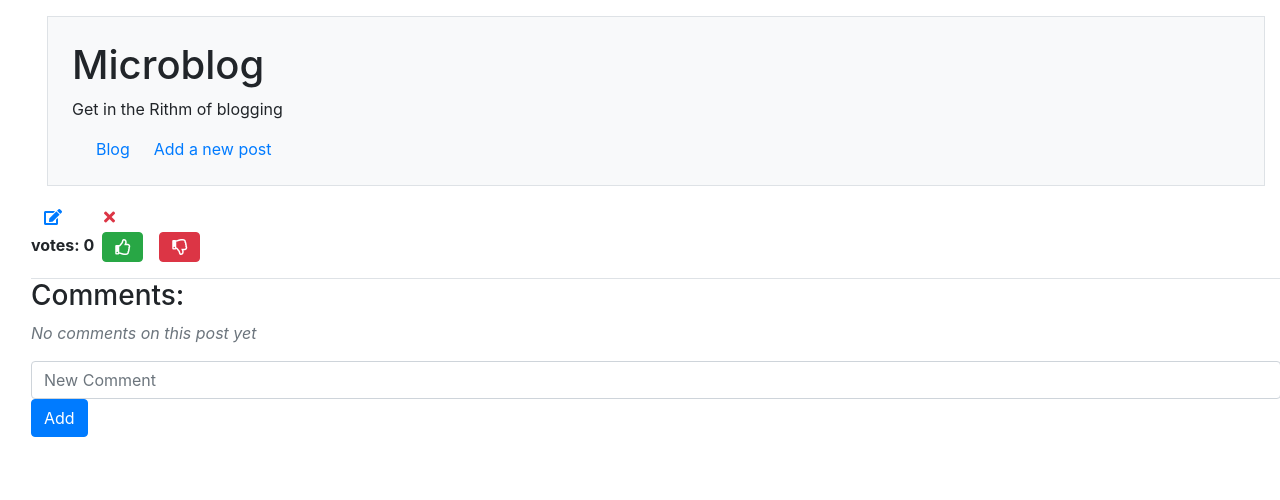
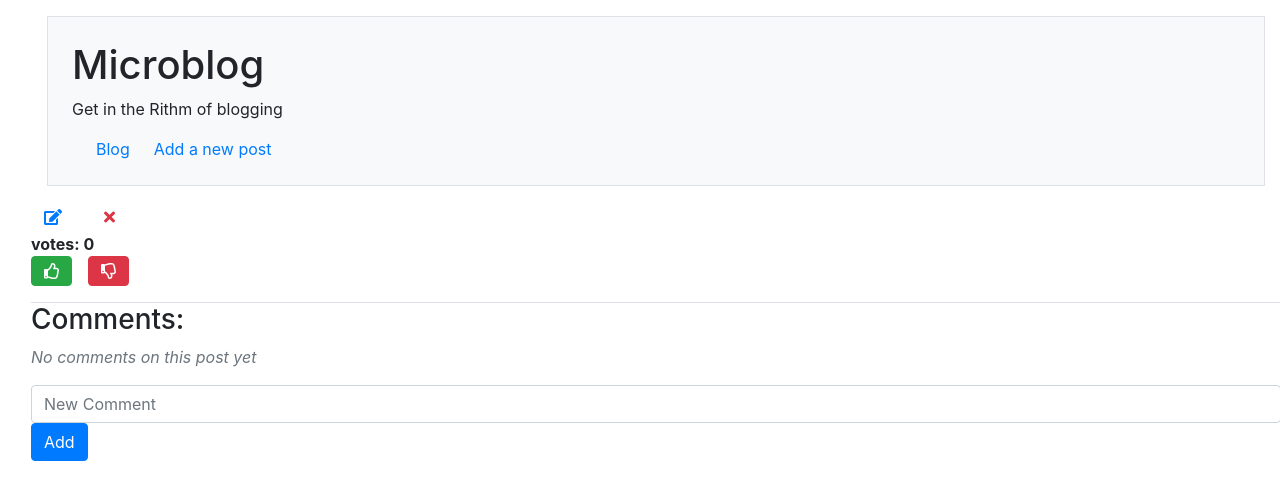
Before and after one commit to langevinj/react-redux-microblog, a React (Create React App) app: page /posts/1 in a window 1280 px wide. Shown: the top 500 px of the page. Built offline with nearby package versions, Linux system fonts and the light colour scheme; no server answers.

Commit message:
voting initiated and displaying correctly

```diff
--- a/src/Post.js
+++ b/src/Post.js
@@ -4,7 +4,7 @@ import CommentForm from './CommentForm'
 import CommentList from './CommentList'
 import PostDisplay from './PostDisplay'
 import PostForm from './PostForm'
-import { fetchPostInfoFromApi, removePostFromApi, editPostInApi, fetchCommentsForPost, addCommentInApi, deleteCommentInApi } from './actionCreators'
+import { fetchPostInfoFromApi, removePostFromApi, editPostInApi, fetchCommentsForPost, addCommentInApi, deleteCommentInApi, voteOnPostApi } from './actionCreators'
 import { useSelector, useDispatch } from 'react-redux'
 
 function Post() {
@@ -14,15 +14,16 @@ function Post() {
     const comments = useSelector(st => st.posts.comments)
     const titles = useSelector(st => st.titles)
     const [editView, setEditView] = useState(false)
+    const [toggler, setToggler] = useState(true)
 
     //get the info on the post from the API
     useEffect(() => {
         dispatch(fetchPostInfoFromApi(id));
-    }, [dispatch, editView])
+    }, [dispatch, editView, toggler])
 
     useEffect(() => {
         dispatch(fetchCommentsForPost(id));
-    }, [dispatch, comments])
+    }, [dispatch, toggler])
 
     const history = useHistory()
 
@@ -49,17 +50,25 @@ function Post() {
         evt.preventDefault();
         console.log(evt.target.id)
         dispatch(deleteCommentInApi(post.id, evt.target.id))
+        setToggler(!toggler)
     }
 
     //add a comment to a post
     const addNewComment = (comment) => {
         dispatch(addCommentInApi(post.id, comment))
+        setToggler(!toggler)
+    }
+
+    const handleVote = (evt) => {
+        evt.preventDefault();
+        dispatch(voteOnPostApi(evt.target.parentNode.id, evt.target.id));
+        setToggler(!toggler)
     }
 
     return (
         <div>
             {post ? !editView ? (<>
-                <PostDisplay post={post} toggleEditView={toggleEditView} deleteBlog={deleteBlog}/>
+                <PostDisplay post={post} toggleEditView={toggleEditView} deleteBlog={deleteBlog} handleVote={handleVote}/>
                 <h3 className="border-top">Comments:</h3>
                 <CommentList comments={comments} deleteComment={deleteTargetComment} /><CommentForm addComment={addNewComment} /></>) : <PostForm post={post} editBlog={editBlog}/> : <></>}
         </div>
--- a/src/PostDisplay.js
+++ b/src/PostDisplay.js
@@ -1,14 +1,17 @@
 import React from 'react'
 import VotingButtons from './VotingButtons'
 
-function PostDisplay({ post = null, toggleEditView = () => {}, deleteBlog = () => {} }) {
+function PostDisplay({ post = null, toggleEditView = () => {}, deleteBlog = () => {}, handleVote = () => {} }) {
     return (
         <>
         {post ? (<><div className="post-header" id={post.id}>
                 <h2 className="title">{post.title}</h2>
                 <button className="btn fas fa-edit text-primary mr-3" onClick={toggleEditView}></button>
                 <button className="btn fas fa-times text-danger" onClick={deleteBlog}></button>
-                <VotingButtons count={post.votes}/>
+                <div>
+                <span className="vote-count font-weight-bold mr-2">votes: {post.votes ? post.votes : 0 }</span>
+                <VotingButtons handleVote={handleVote} id={post.id}/>
+                </div>
         </div>
             <p className="font-italic">{post.description}</p>
                 <p>{post.body}</p></>) : <h1>404 oops this blog post wasn't found!</h1>}
--- a/src/TitleList.js
+++ b/src/TitleList.js
@@ -1,21 +1,29 @@
-import React, { useEffect } from 'react'
+import React, { useEffect, useState } from 'react'
 import { Link } from 'react-router-dom'
 import { useSelector, useDispatch } from 'react-redux'
 import {v4 as uuid} from 'uuid'
-import { fetchPostsFromApi} from './actionCreators'
+import { fetchPostsFromApi, voteOnPostApi } from './actionCreators'
 import VotingButtons from './VotingButtons'
 
 function TitleList(){
     const titles = useSelector(st => st.titles);
+    // const votes = useSelector(st => st.titles.votes)
+    const [voted, setVoted] = useState(true)
     const dispatch = useDispatch();
 
     useEffect(() => {
         dispatch(fetchPostsFromApi());
-    }, [dispatch])
+    }, [dispatch, voted])
+
+    const handleVote = (evt) => {
+        evt.preventDefault();
+        dispatch(voteOnPostApi(evt.target.parentNode.id, evt.target.id));
+        setVoted(!voted)
+    }
 
     return (
         <ul>
-            {titles ? titles.map(title => <li className="postCard container w-25 border rounded bg-white m-2 d-inline-block p-3" key={uuid()}><Link to={`/posts/${title.id}`}><p>{title.title}</p></Link><p>{title.description}</p><VotingButtons /></li>) : null}
+            {titles ? titles.map(title => <li className="postCard container w-25 border rounded bg-white m-2 d-inline-block p-3" key={uuid()} id={title.id}><Link to={`/posts/${title.id}`}><p>{title.title}</p></Link><p>{title.description}</p><div><span className="vote-count font-weight-bold mr-2">votes: {title.votes ? title.votes : 0 }</span></div><VotingButtons id={title.id} handleVote={handleVote}/></li>) : null}
         </ul>
     )
 }
--- a/src/VotingButtons.js
+++ b/src/VotingButtons.js
@@ -1,12 +1,11 @@
-import React from 'react'
+import React  from 'react'
+import { voteOnPostApi } from './actionCreators'
 
-function VotingButtons({ count = 0 }) {
-
+function VotingButtons({ handleVote = () => {}, id = null}) {
     return (
-        <div className="voting-buttons">
-            <span className="vote-count font-weight-bold mr-2">votes: {count}</span>
-            <button className="far fa-thumbs-up btn btn-success mr-3"></button>
-            <button className="far fa-thumbs-down btn btn-danger"></button>
+        <div className="voting-buttons" id={id}>
+            <button className="far fa-thumbs-up btn btn-success mr-3" id="up" onClick={handleVote}></button>
+            <button className="far fa-thumbs-down btn btn-danger" id="down" onClick={handleVote}></button>
         </div>
     )
 }
--- a/src/actionCreators.js
+++ b/src/actionCreators.js
@@ -1,5 +1,5 @@
 import axios from 'axios';
-import { ADD, EDIT, REMOVE, ADDCOMMENT, DELETECOMMENT, FETCH_INFO, FETCH_POSTS, ERROR, FETCH_COMMENTS } from './actionTypes'
+import { ADD, EDIT, REMOVE, ADDCOMMENT, DELETECOMMENT, FETCH_INFO, FETCH_POSTS, ERROR, FETCH_COMMENTS, VOTE } from './actionTypes'
 
 const API_URL = 'http://localhost:5000/api'
 
@@ -56,6 +56,13 @@ function deleteComment(id) {
     return {
         type: DELETECOMMENT,
         id
+    }
+}
+
+function voteOnPost(id, count) {
+    return {
+        type: VOTE,
+        id, count
     }
 }
 
@@ -153,3 +160,16 @@ export function deleteCommentInApi(postid, id) {
         }
     }
 }
+
+export function voteOnPostApi(id, direction) {
+    return async function thunk (dispatch) {
+        try {
+            let res = await axios.post(`${API_URL}/posts/${id}/vote/${direction}`);
+            console.log(res)
+            dispatch(voteOnPost(id, res.data));
+        } catch (error) {
+            console.log("ERROR")
+            dispatch(handleError(error.response.data));
+        }
+    }
+}
--- a/src/actionTypes.js
+++ b/src/actionTypes.js
@@ -8,3 +8,4 @@ export const FETCH_POSTS = "FETCH_POSTS"
 export const FETCH_INFO = "FETCH_INFO"
 export const ERROR = "ERROR"
 export const FETCH_COMMENTS = "FETCH_COMMENTS"
+export const VOTE = "VOTE"
--- a/src/reducer.js
+++ b/src/reducer.js
@@ -1,4 +1,4 @@
-import { ADD, EDIT, REMOVE, ADDCOMMENT, DELETECOMMENT, LOCALLOAD, FETCH_INFO, FETCH_POSTS, ERROR, FETCH_COMMENTS} from './actionTypes'
+import { ADD, EDIT, REMOVE, ADDCOMMENT, DELETECOMMENT, LOCALLOAD, FETCH_INFO, FETCH_POSTS, ERROR, FETCH_COMMENTS, VOTE} from './actionTypes'
 
 const INITIAL_STATE = { posts: {}, titles: [], error: false }
 
@@ -34,6 +34,9 @@ function reducer(state = INITIAL_STATE, action) {
         case FETCH_COMMENTS:
             return { ...state, posts: {...state.posts, comments: [...action.comments]}}
 
+        case VOTE:
+            return { ...state, posts: { ...state.posts, [action.id]: {...state.posts[action.id], votes: action.count}}}
+
         case ERROR:
             return { ...state, error: true }
 
```
